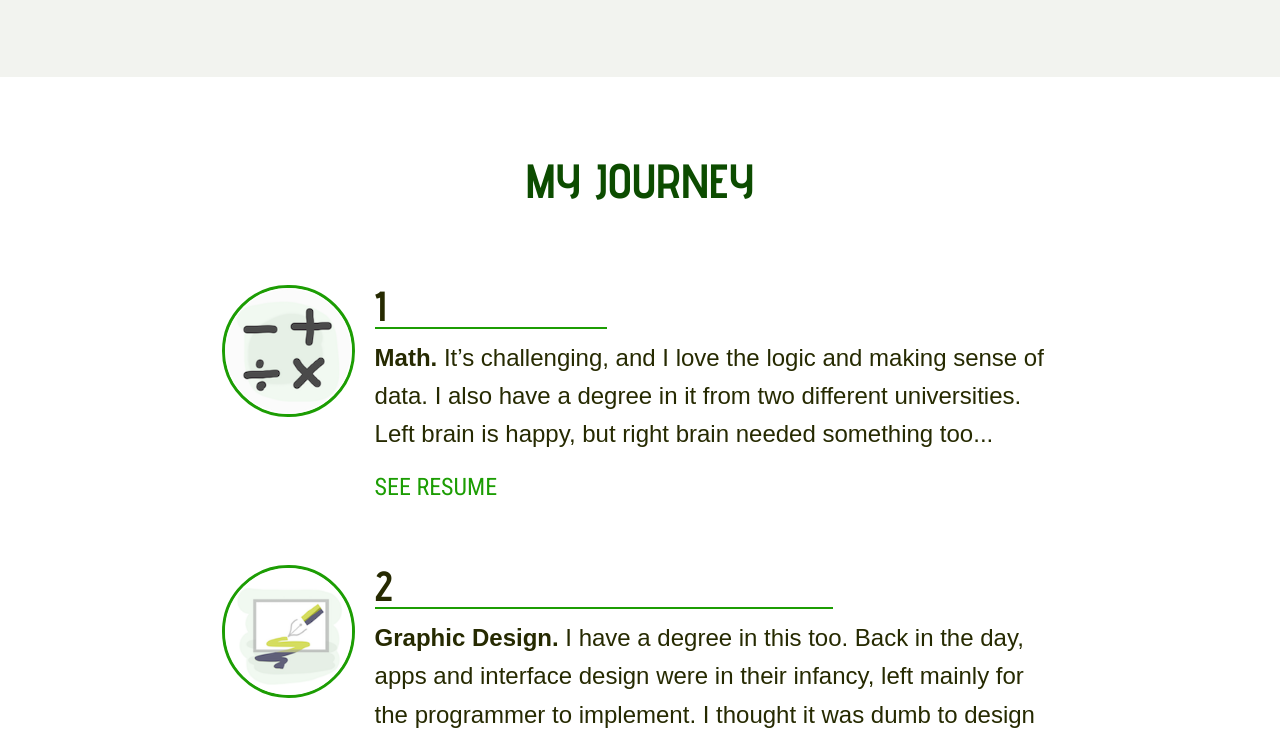
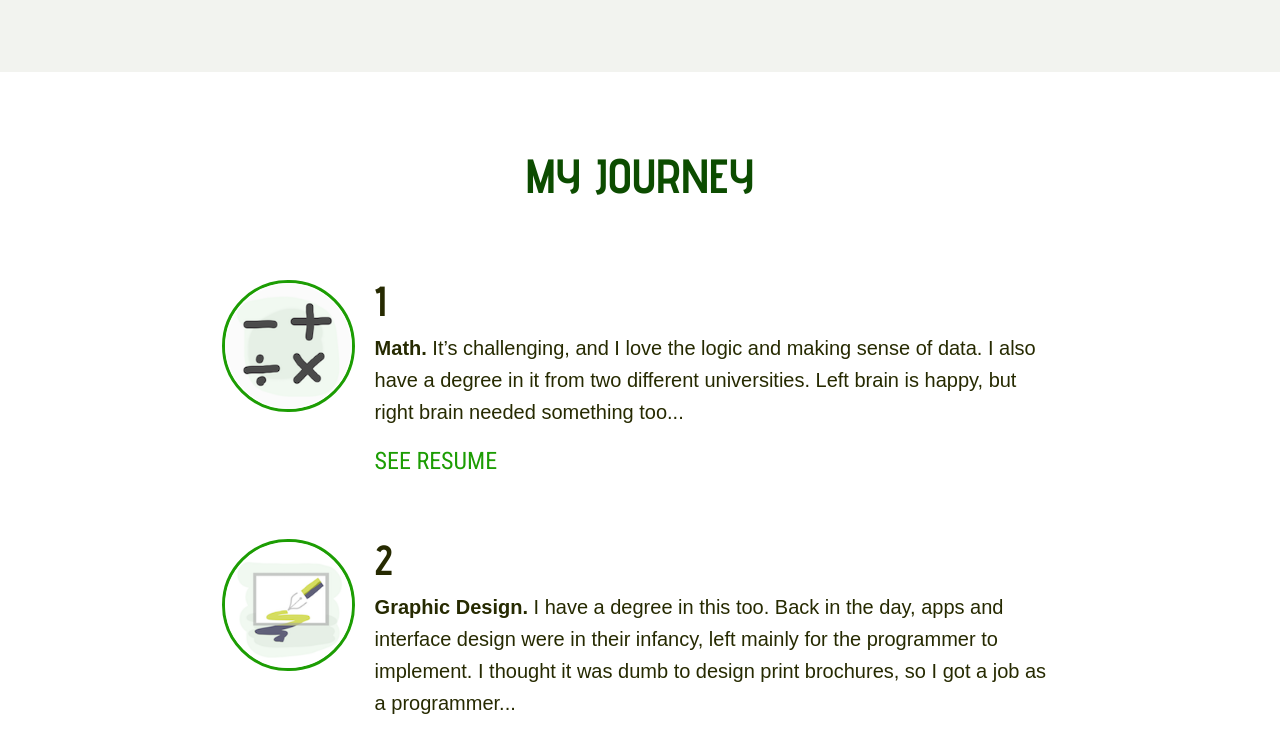
Before and after one commit to ihtoth/ihtoth.github.io, a plain HTML site: page index.html in a window 1280 px wide. Shown: the part 1156-1897 px from the top of the page. Drawn offline with nearby package versions, Linux system fonts and the light colour scheme; a web font is replaced by a local one.

Commit message:
change font=size on large screens for p,span,ul to 2rem (from 2.4). Add border-bottom:none on #myJourney h2 (to remove green line)

```diff
--- a/styles/main.css
+++ b/styles/main.css
@@ -227,6 +227,7 @@ h2{
 #myJourney h2{
   padding: 0;
   text-align: left;
+  border-bottom: none;
 }
 
 h3{
@@ -674,7 +675,7 @@ img{
 /***********************************/
 @media screen and (min-width: 769px){
   p, span, ul{
-    font-size:2.4rem;
+    font-size: 2rem;
     line-height: 160%;
   }
 
```
